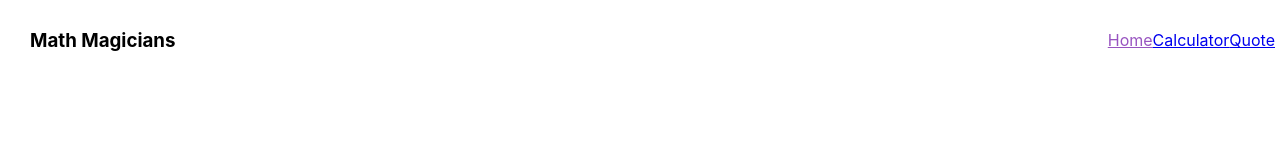
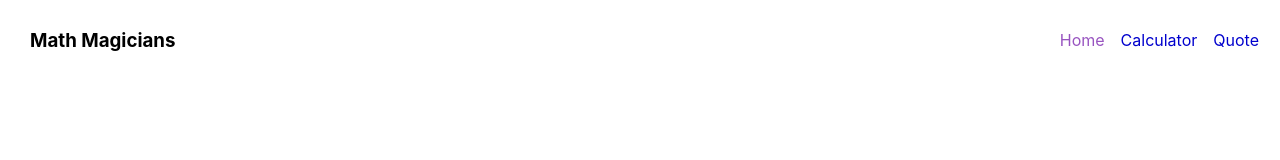
Before and after one commit to fithamlak/math-magicians, a React (Create React App) app: page / in a window 1280 px wide. Shown: the top 160 px of the page. Built offline with nearby package versions, Linux system fonts and the light colour scheme.

Commit message:
Update Navbar.jsx
give link class for navlink

```diff
--- a/src/components/Navbar.jsx
+++ b/src/components/Navbar.jsx
@@ -5,9 +5,9 @@ const Navbar = () => (
   <nav className="navbar">
     <h1 className="main-header">Math Magicians</h1>
     <ul className="navLinks">
-      <NavLink to="/">Home</NavLink>
-      <NavLink to="calculator">Calculator</NavLink>
-      <NavLink to="quote">Quote</NavLink>
+      <NavLink to="/" className="link">Home</NavLink>
+      <NavLink to="calculator" className="link">Calculator</NavLink>
+      <NavLink to="quote" className="link">Quote</NavLink>
     </ul>
   </nav>
 );
```
